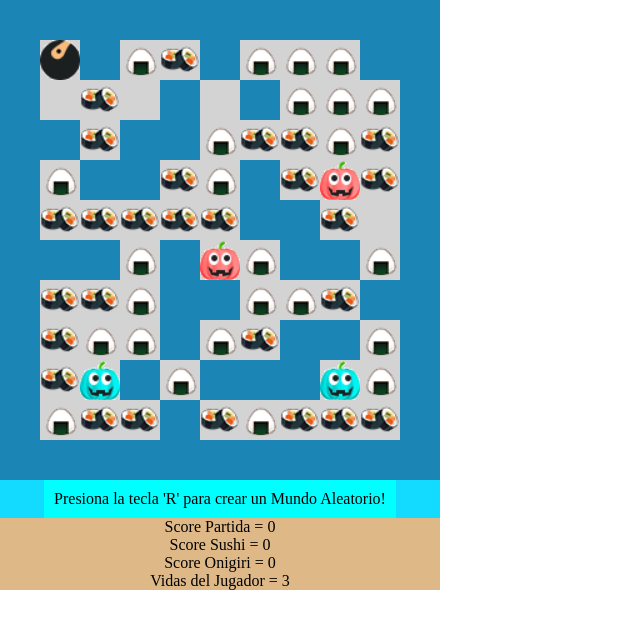
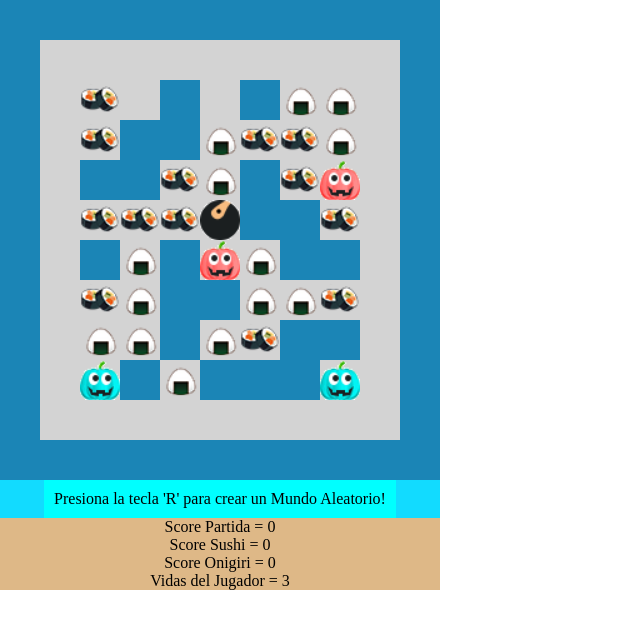
Before and after one commit to felipesagredo/ninjaman, a plain HTML site: page index.html in a window 1280 px wide. Shown: the whole page, without its empty margins (0-640 px from the left). Drawn offline with Linux system fonts and the light colour scheme.

Commit message:
Update to Finish Game

```diff
--- a/index.html
+++ b/index.html
@@ -137,16 +137,16 @@
 <script type="text/javascript">
     var world = [
         [1, 1, 1, 1, 1, 1, 1, 1, 1, 1, 1],
-        [1, 0, gr(0, 4), gr(0, 4), gr(0, 4), gr(0, 4), gr(0, 4), gr(0, 4), gr(0, 4), gr(0, 4), 1],
-        [1, gr(0, 4), gr(0, 4), gr(0, 4), gr(0, 4), gr(0, 4), gr(0, 4), gr(0, 4), gr(0, 4), gr(0, 4), 1],
-        [1, gr(1, 4), gr(1, 4), gr(1, 4), gr(1, 4), gr(1, 4), gr(1, 4), gr(1, 4), gr(1, 4), gr(0, 4), 1],
-        [1, gr(1, 4), gr(1, 4), gr(1, 4), gr(1, 4), gr(1, 4), gr(1, 4), gr(1, 4), gr(4, 7), gr(0, 4), 1],
-        [1, gr(1, 4), gr(1, 4), gr(1, 4), gr(1, 4), gr(1, 4), gr(1, 4), gr(1, 4), gr(1, 4), gr(0, 4), 1],
-        [1, gr(1, 4), gr(1, 4), gr(1, 4), gr(1, 4), gr(4, 7), gr(1, 4), gr(1, 4), gr(1, 4), gr(0, 4), 1],
-        [1, gr(1, 4), gr(1, 4), gr(1, 4), gr(1, 4), gr(1, 4), gr(1, 4), gr(1, 4), gr(1, 4), gr(0, 4), 1],
-        [1, gr(1, 4), gr(1, 4), gr(1, 4), gr(1, 4), gr(1, 4), gr(1, 4), gr(1, 4), gr(1, 4), gr(0, 4), 1],
-        [1, gr(1, 4), gr(4, 7), gr(1, 4), gr(1, 4), gr(1, 4), gr(1, 4), gr(1, 4), gr(4, 7), gr(0, 4), 1],
-        [1, gr(1, 4), gr(1, 4), gr(1, 4), gr(1, 4), gr(1, 4), gr(1, 4), gr(1, 4), gr(1, 4), gr(0, 4), 1],
+        [1, 0, gr(0, 1), gr(0, 1), gr(0, 1), gr(0, 1), gr(0, 1), gr(0, 1), gr(0, 1), gr(0, 1), 1],
+        [1, gr(0, 1), gr(0, 4), gr(0, 4), gr(0, 4), gr(0, 4), gr(0, 4), gr(0, 4), gr(0, 4), gr(0, 1), 1],
+        [1, gr(0, 1), gr(1, 4), gr(1, 4), gr(1, 4), gr(1, 4), gr(1, 4), gr(1, 4), gr(1, 4), gr(0, 1), 1],
+        [1, gr(0, 1), gr(1, 4), gr(1, 4), gr(1, 4), gr(1, 4), gr(1, 4), gr(1, 4), gr(4, 7), gr(0, 1), 1],
+        [1, gr(0, 1), gr(1, 4), gr(1, 4), gr(1, 4), gr(1, 4), gr(1, 4), gr(1, 4), gr(1, 4), gr(0, 1), 1],
+        [1, gr(0, 1), gr(1, 4), gr(1, 4), gr(1, 4), gr(4, 7), gr(1, 4), gr(1, 4), gr(1, 4), gr(0, 1), 1],
+        [1, gr(0, 1), gr(1, 4), gr(1, 4), gr(1, 4), gr(1, 4), gr(1, 4), gr(1, 4), gr(1, 4), gr(0, 1), 1],
+        [1, gr(0, 1), gr(1, 4), gr(1, 4), gr(1, 4), gr(1, 4), gr(1, 4), gr(1, 4), gr(1, 4), gr(0, 1), 1],
+        [1, gr(0, 1), gr(4, 7), gr(1, 4), gr(1, 4), gr(1, 4), gr(1, 4), gr(1, 4), gr(4, 7), gr(0, 1), 1],
+        [1, gr(0, 1), gr(0, 1), gr(0, 1), gr(0, 1), gr(0, 1), gr(0, 1), gr(0, 1), gr(0, 1), gr(0, 1), 1],
         [1, 1, 1, 1, 1, 1, 1, 1, 1, 1, 1],
     ];
     var worldDict = {
@@ -211,8 +211,8 @@
     }
     // Posicion inicial
     var ninjaman = {
-        x: 1,
-        y: 1
+        x: 5,
+        y: 5
     }
     // Se actualiza la posicion del Player
     function drawNinjaman() {
@@ -229,10 +229,6 @@
             'Score Onigiri = ' + scoreOnigiri;
         document.getElementById('vidas').innerHTML =
             'Vidas del Jugador = ' + vidas;
-        if (vidas == 0) {
-            alert("Juego Terminado, haz quedado sin vidas!\nVidas: " + vidas + "\nScore: " + scorePlayer);
-            return;// Termina con el juego
-        }
     }
     // Generacion aleatoria desde un min a max
     function gr(min, max) {
@@ -243,6 +239,10 @@
     drawNinjaman();
     // detectando que tecla se ha pulsado
     document.onkeydown = function (e) {
+
+        if (vidas == 0) {
+            return alert("Juego Terminado, haz quedado sin vidas!\nVidas: " + vidas + "\nScore: " + scorePlayer);;// Termina con el juego
+        } else {
             if (e.keyCode == 37) { // left
                 if (world[ninjaman.y][ninjaman.x - 1] != 1) {
                     ninjaman.x--;
@@ -279,6 +279,9 @@
                     [1, 1, 1, 1, 1, 1, 1, 1, 1, 1, 1],
                 ];
             }
+        }
+
+
         // funcionalidad
         comprobarItem();
         // limpia el mundo mientras avanza
```
Lines whose indentation alone changed are shown as unchanged.
